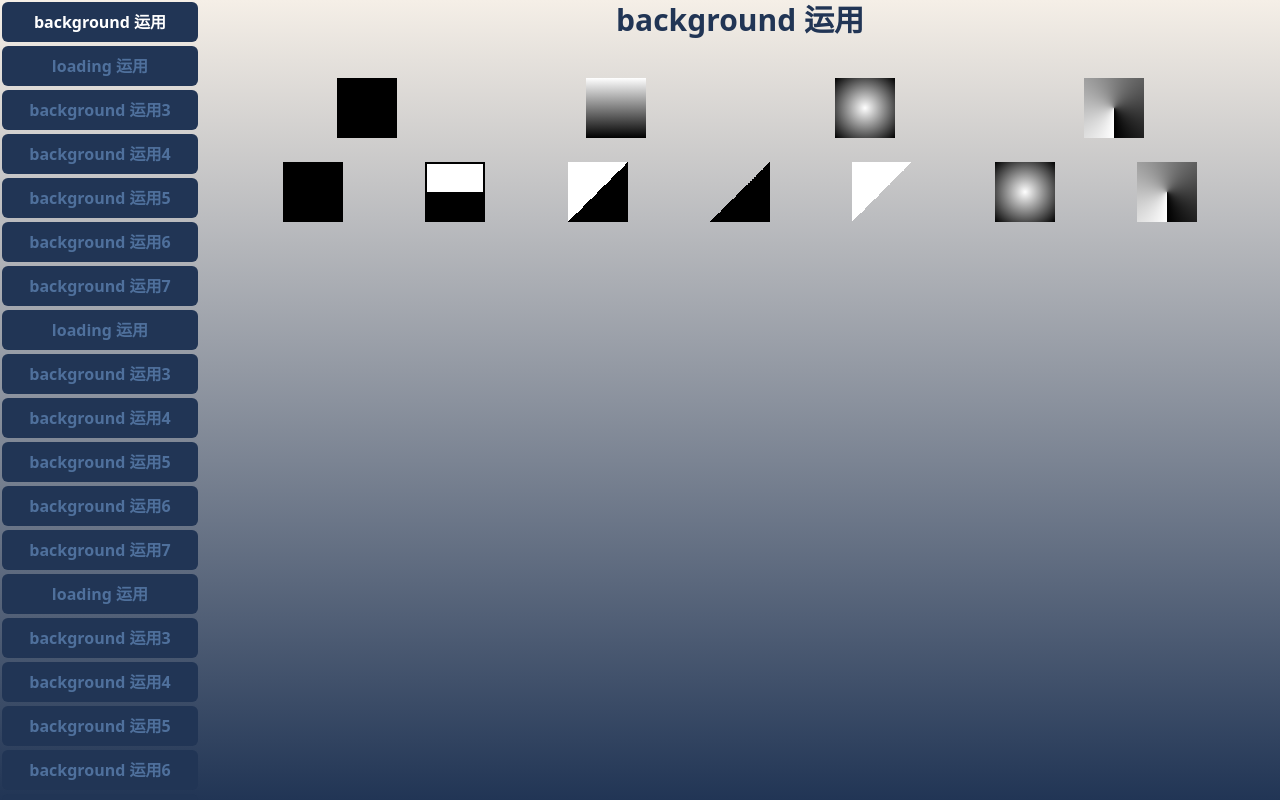
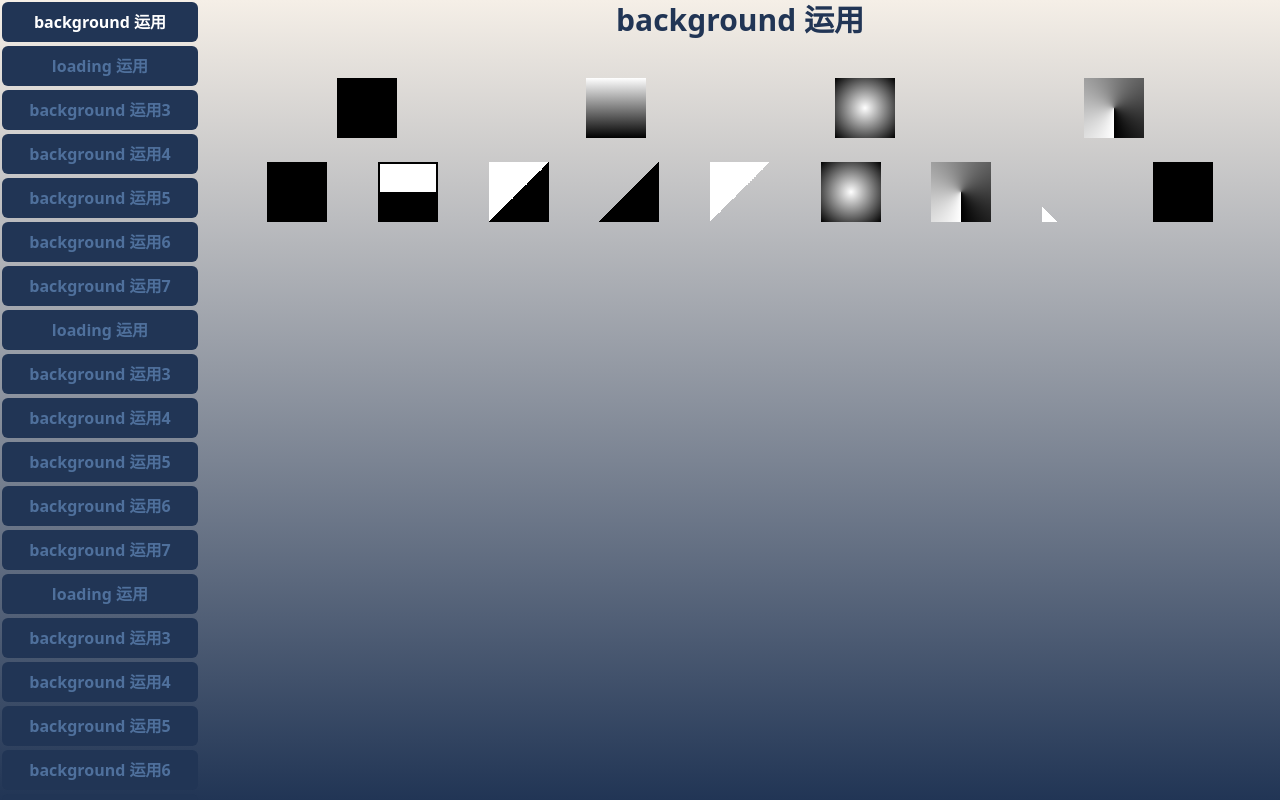
Before and after one commit to XyanZhang/nextjs-css-example, a Next.js app: page /background in a window 1280 px wide. Built offline with nearby package versions, Linux system fonts and the light colour scheme.

Commit message:
style: 渐变 not finish

```diff
--- a/src/app/(items)/background/index.module.css
+++ b/src/app/(items)/background/index.module.css
@@ -2,7 +2,26 @@
   display: flex;
   justify-content: space-around;
 }
-.base li{
+.base li {
   width: 60px;
   height: 60px;
 }
+.noStripe {
+  background: linear-gradient(
+    45deg,
+    white,
+    white 11px,
+    transparent 11px,
+    transparent 20px
+  );
+}
+.cycleStripe {
+  background: repeating-linear-gradient(
+    45deg,
+    45deg,
+    white,
+    white 11px,
+    transparent 11px,
+    transparent 20px
+  );
+}
--- a/src/app/(items)/background/page.tsx
+++ b/src/app/(items)/background/page.tsx
@@ -22,6 +22,8 @@ export default function BackgroundCSS(props:any) {
         <li className="border-black bg-gradient-to-br from-white from-50%  to-transparent to-50%"></li>
         <li className="bg-gradient-radial from-white to-black"></li>
         <li className="bg-gradient-conic from-white to-black"></li>
+        <li className={`bg-black ${styles.noStripe}`}></li>
+        <li className={`bg-black ${styles.cycleStripe}`}></li>
       </ul>
     </div>
   )
```
